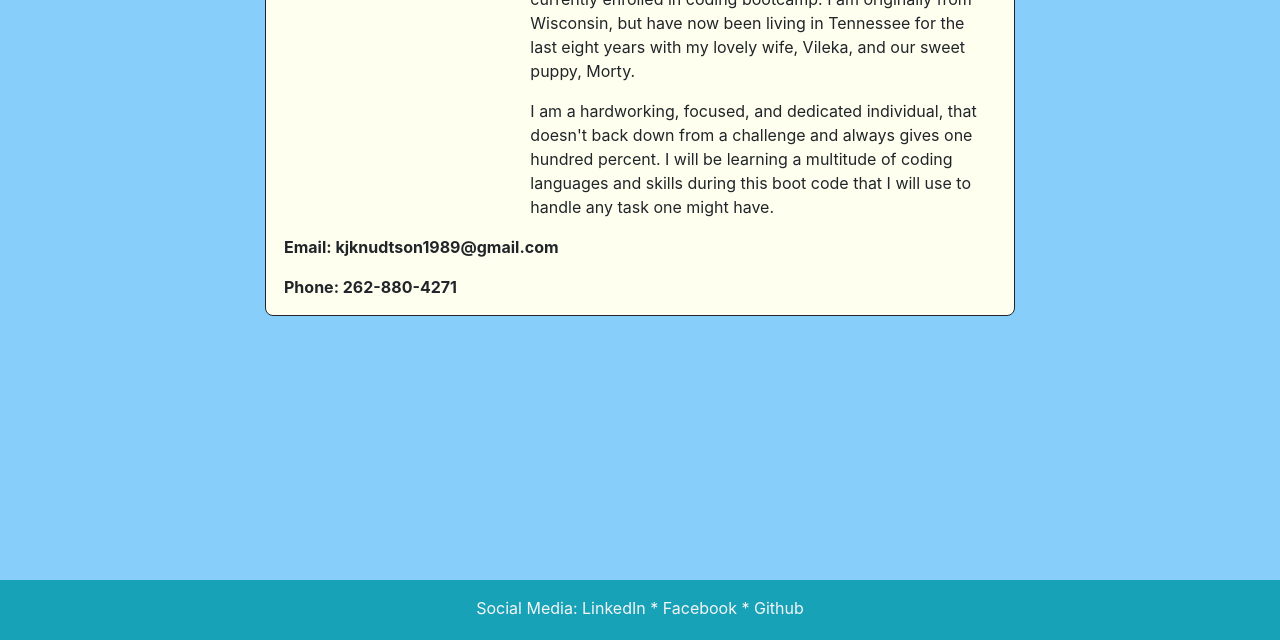
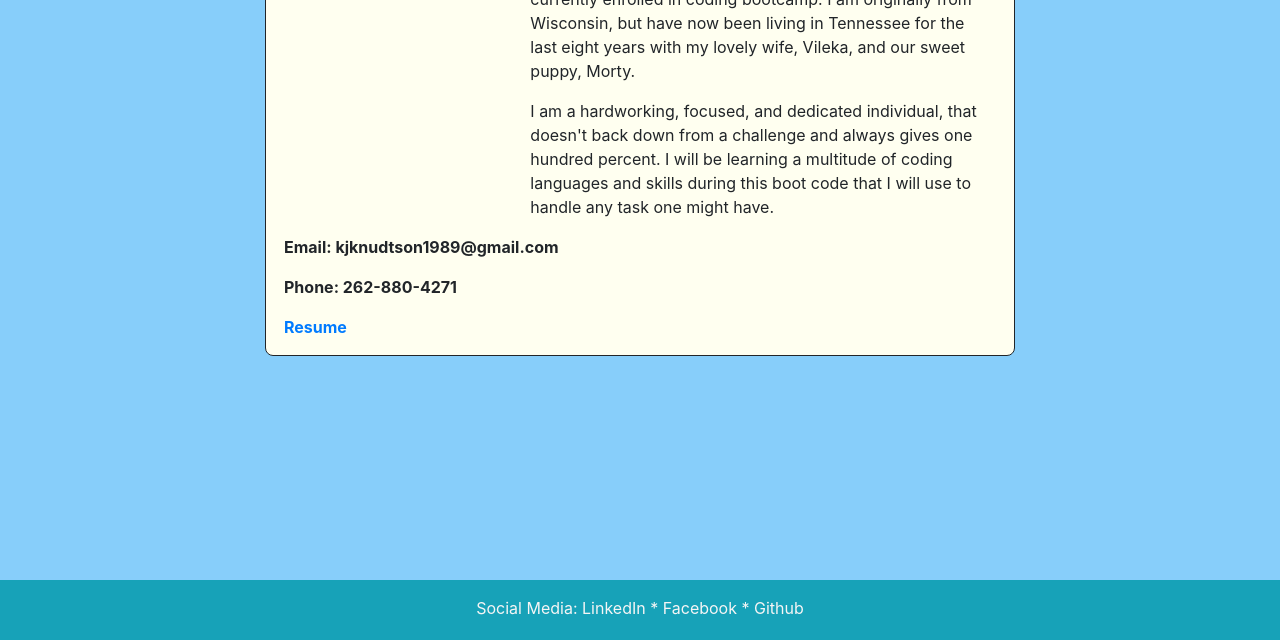
Before and after one commit to kjknudtson/Knudtson_Portfolio_Site, a plain HTML site: page About_Me/aboutme.html in a window 1280 px wide. Shown: the part 160-800 px from the top of the page. Drawn offline with nearby package versions, Linux system fonts and the light colour scheme.

Commit message:
Added Resume and Link to About Me section

```diff
--- a/About_Me/aboutme.html
+++ b/About_Me/aboutme.html
@@ -68,6 +68,9 @@
         <div class="row contact">
           <p>Phone: 262-880-4271</p>
         </div>
+        <div class="row contact">
+          <p><a href="Assets/Kyle_Web_Developer_Resume.pdf" target="_blank">Resume</a></p>
+        </div>
   </section>
 
   <footer class="footer mt-auto py-3 navbar-dark bg-info">
```
Also changed, not shown: 1 other file.
